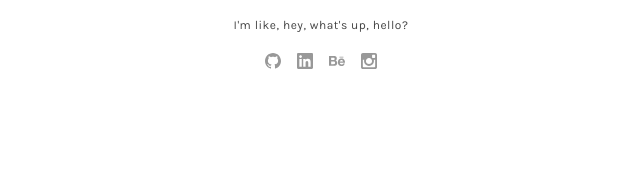
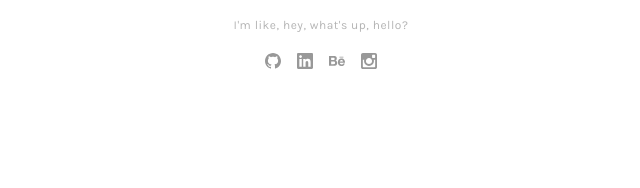
Before and after one commit to julianawu/julianawu.github.io, a plain HTML site: page index.html in a window 1280 px wide. Shown: the part 538-726 px from the top of the page, 319-959 px from the left. Drawn offline with Linux system fonts and the light colour scheme.

Commit message:
changed link opacity

```diff
--- a/css/main.css
+++ b/css/main.css
@@ -116,13 +116,13 @@ p {
   font-family:'Karla', sans-serif;
   font-size:12px;
   font-weight:400;
-  opacity:1;
+  opacity:0.4;
   letter-spacing:0.5px;
   text-align:center;
 }
 
 .profile-text h2:hover{
-  opacity:0.4;
+  opacity:1.0;
 }
 
 .profile-text h3{
```
